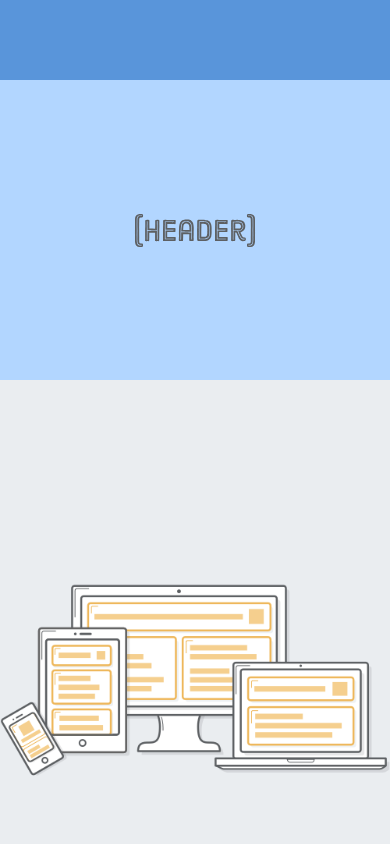
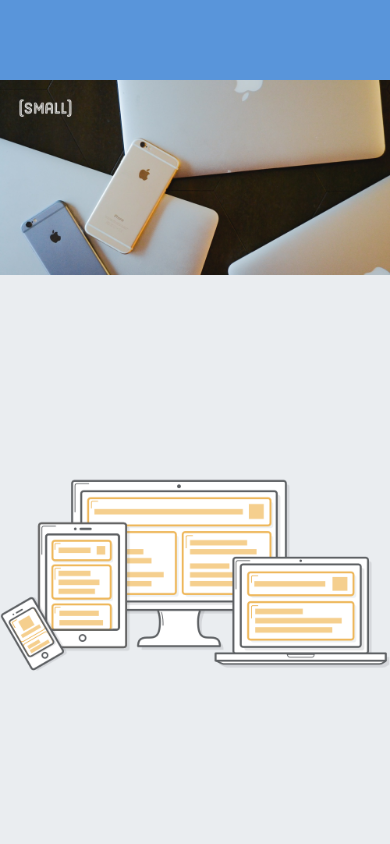
Before and after one commit to rednaltuo/iih-responsive-images, a plain HTML site: page index.html in a window 390 px wide. Shown: the top 844 px of the page. Drawn offline with Linux system fonts and the light colour scheme.

Commit message:
Optimization for retina smartphones
The srcset technique misses an important use case for larger images:
if the user has a retina smartphone, it'll download the high-resolution
image even when the standard version would suffice.
We want to optimize larger images based on their final rendered
dimensions, not just the device's screen resolution.

Our low-resolution photo is 1000 pixels wide, which means that
(with this commit) 2x retina devices can use it as
long as their screen is less than 500 pixels wide.

Now we can serve a 115KB image to mobile devices instead of forcing
them to use the high-res 445KB image.

To test this on Chrome, we have to avoid the local browser cache by
opening a new incognito window, then avoid loading photo-big.jpg by
making the window very narrow before loading the page.

```diff
--- a/index.html
+++ b/index.html
@@ -12,14 +12,27 @@
 <body>
     <div class="page">
         <div class="section menu"></div>
-        <div class="section header">
-            <img src="images/header.svg">
+        <div class='section header'>
+            <div class='photo'>
+            <!-- Instead of the 1x and 2x descriptors, we're providing the inherent physical width of the image.
+                The 2000w tells the browser that the photo-big.jpg file is 2000 pixels wide.
+                Likewise, the 1000w means photo-small.jpg has a width of 1000 pixels.
+                'w' is a special unit used only for this kind of image optimization scenario.
+                Image width alone isn't enough for a device to determine which image it should load,
+                we also need to tell it what the final rendered width of the image will be.
+                For this purpose, the sizes attribute defines a series of media queries along with the
+                image's rendered width when that media query is in effect. -->
+                <img src='images/photo-small.jpg'
+                     srcset='images/photo-big.jpg 2000w,
+                             images/photo-small.jpg 1000w'
+                     sizes='(min-width: 960px) 960px,
+                            100vw'/>
+            <!-- Here, we're saying that when the screen is at least 960px wide, the image will also be 960 pixels wide.
+                Otherwise, the 100vw default value tells the browser that the image's width will be 100% of the “viewport width”. -->
+            </div>
         </div>
         <div class='section content'>
             <div class='illustration'>
-            <!-- The 1x tells the browser to display illustration-small.png on standard-resolution screens.
-                The 2x means that illustration-big.png is for retina screens.
-                Older browsers that don't understand srcset fall back to the src attribute. -->
                 <img src='illustration-small.png'
                      srcset='images/illustration-small.png 1x,
                              images/illustration-big.png 2x'
--- a/styles.css
+++ b/styles.css
@@ -24,6 +24,14 @@
 
 .header {
     background-color: #B2D6FF;
+    height: auto;
+    justify-content: inherit;
+    align-items: inherit;
+}
+
+.photo img {
+    width: 100%;
+    display: block;
 }
 
 .content {
```
